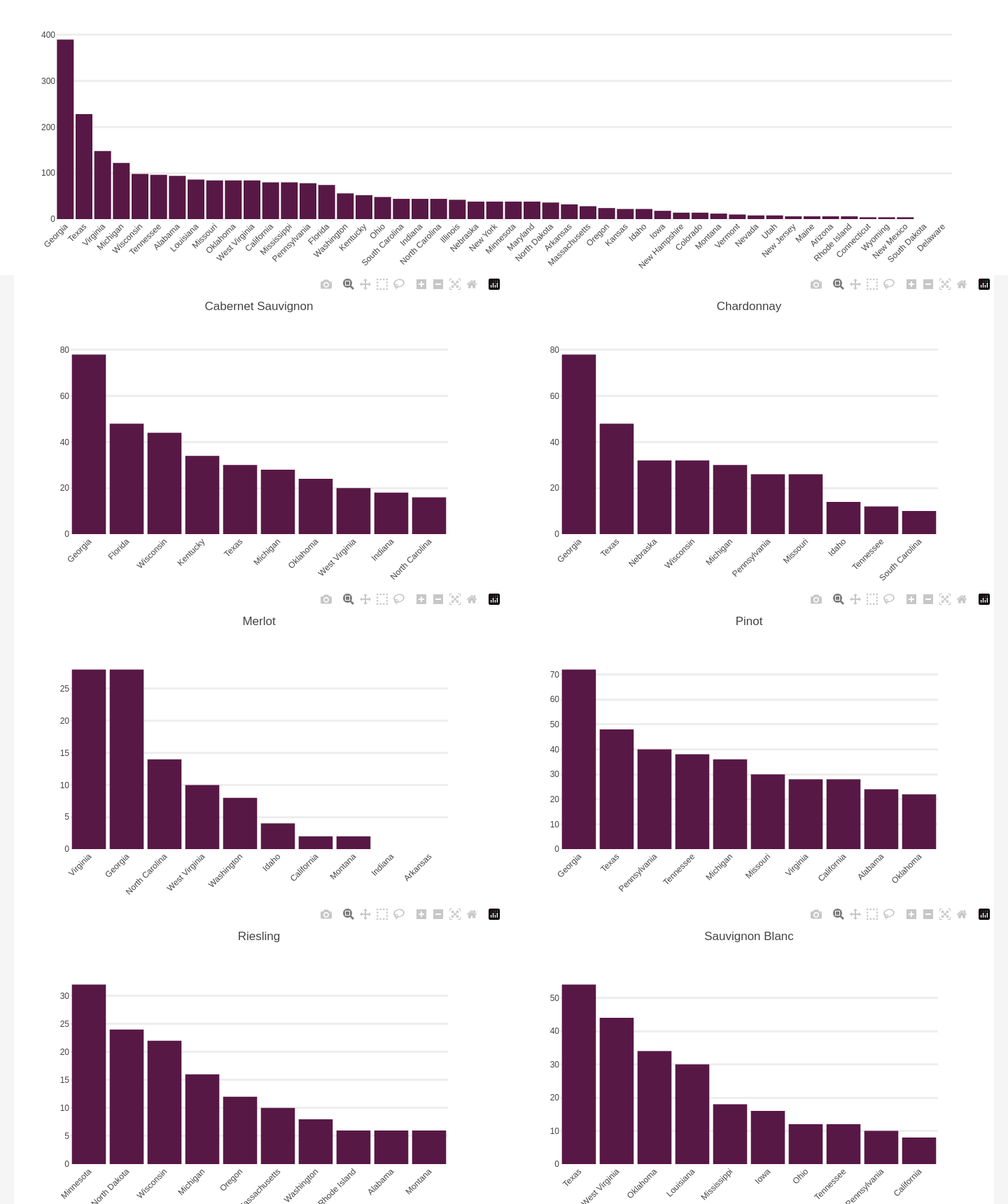
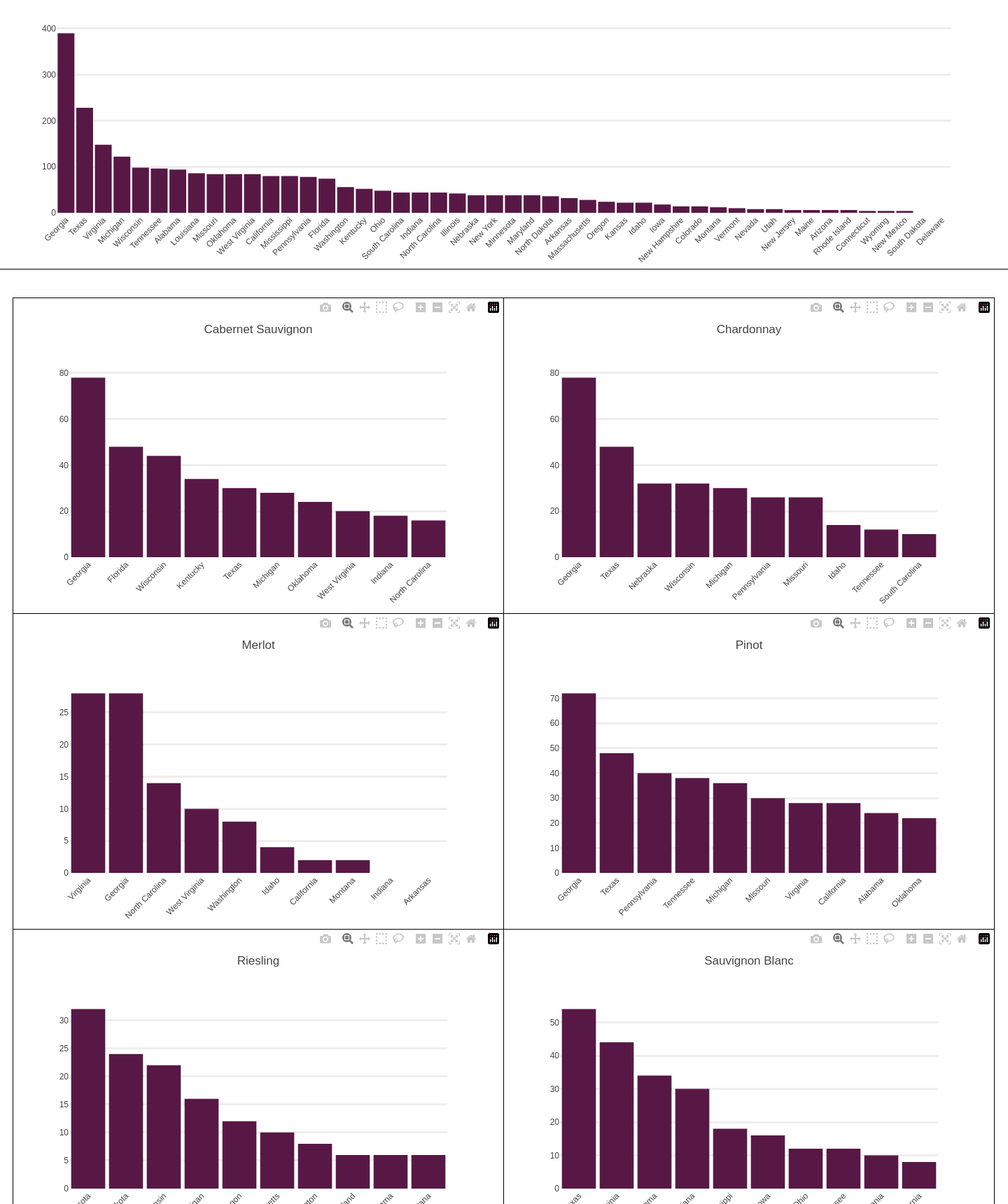
Before and after one commit to secicciari/final_project, a Flask app: page / in a window 1440 px wide. Shown: the part 1063-2783 px from the top of the page at 70% size. Run offline with Flask 2, Linux system fonts and the light colour scheme; some libraries are stand-ins or nearby versions.

Commit message:
Updating index.html

```diff
--- a/app/templates/index.html
+++ b/app/templates/index.html
@@ -6,7 +6,8 @@
     <meta http-equiv="X-UA-Compatible" content="ie=edge" />
     <title>Grow my wine</title>
     <link rel="stylesheet" href="https://maxcdn.bootstrapcdn.com/bootstrap/3.3.7/css/bootstrap.min.css"/>
-    <style type="text/css">body { background:whitesmoke !important; font-family: Garamond, serif; }</style>
+    <style type="text/css">body { font-family: Garamond, serif; }</style>
+    <!-- <style type="text/css">body { background:whitesmoke !important; font-family: Garamond, serif; }</style> -->
      <!-- Leaflet CSS -->
      <link rel="stylesheet" href="https://unpkg.com/leaflet@1.6.0/dist/leaflet.css" integrity="sha512-xwE/Az9zrjBIphAcBb3F6JVqxf46+CDLwfLMHloNu6KEQCAWi6HcDUbeOfBIptF7tcCzusKFjFw2yuvEpDL9wQ=="
      crossorigin=""/>
@@ -20,7 +21,7 @@
   <body>
     <label id="mapenvid" name="{{ mapenv }}" style="display: none;"></label>
     <div class="row">
-      <div class="col-xs-12 col-sm-12 col-md-12 jumbotron text-center" style="background-image: url(../static/images/background_updated_v3.jpg); background-size: cover; background-position: center; color:rgb(255, 255, 255); height: 200px; font-weight: bold;">
+      <div class="col-xs-12 col-sm-12 col-md-12 text-center" style="background-image: url(../static/images/background_updated_v3.jpg); background-size: cover; background-position: center; color:rgb(255, 255, 255); height: 200px; font-weight: bold;">
         <h1>Grow My Wine</h1>
       </div>
     </div>
@@ -54,36 +55,35 @@
         <div id="mapid"></div>
       </div>
     </div>
+    <br>
     <!-- creating div container for our bar chart -->
     <div class="row">
-      <div class="col-xs-12 col-sm-12 col-md-12 text-center" style="width: 100%">
+      <div class="col-xs-12 col-sm-12 col-md-12 text-center" style="width: 100%; border:1px solid #000000;">
         <div id="overall-bar"></div>
       </div>
     </div>
+    <br>
     <div class="row" style="width: 100%"></div>
       <div class="col-xs-12 col-sm-12 col-md-12 text-center">
         <table style="width: max-content" align="center">
           <tr>
-            <td><div id="breakdown-row1p1"></div></td>
-            <td><div id="breakdown-row1p2"></div></td>
+            <td style="border:1px solid #000000;"><div id="breakdown-row1p1"></div></td>
+            <td style="border:1px solid #000000;"><div id="breakdown-row1p2"></div></td>
           </tr>
+          <br>
           <tr>
-            <td><div id="breakdown-row2p1"></div></td>
-            <td><div id="breakdown-row2p2"></div></td>
+            <td style="border:1px solid #000000;"><div id="breakdown-row2p1"></div></td>
+            <td style="border:1px solid #000000;"><div id="breakdown-row2p2"></div></td>
             <td><div id="breakdown-row2p3"></div></td>
           </tr>
           <tr>
-            <td><div id="breakdown-row3p1"></div></td>
-            <td><div id="breakdown-row3p2"></div></td>
+            <td style="border:1px solid #000000;"><div id="breakdown-row3p1"></div></td>
+            <td style="border:1px solid #000000;"><div id="breakdown-row3p2"></div></td>
           </tr>
         </table>
+        <br><br><br><br>
       </div>
     </div>
-    <br>
-    <br>
-    <br>
-    <br>
-    <br>
     <div class="container-fluid">
       <!-- Attribution required -->
       <div class="text-left">
```
